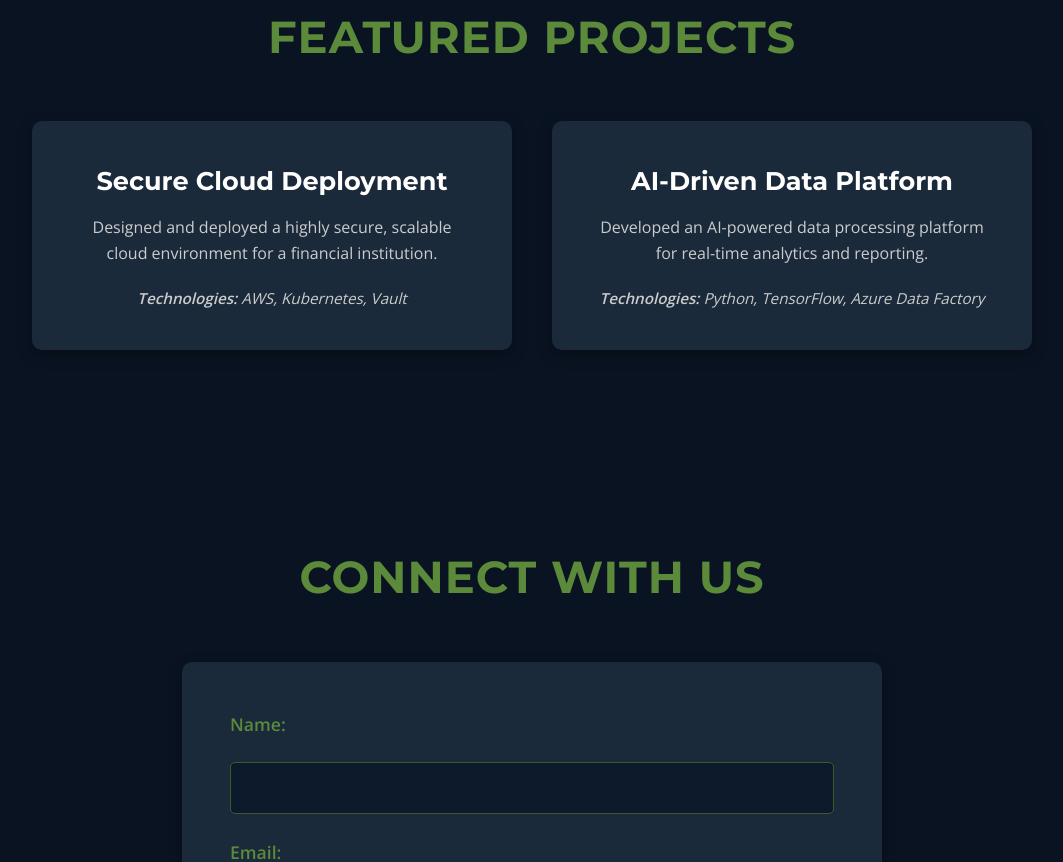
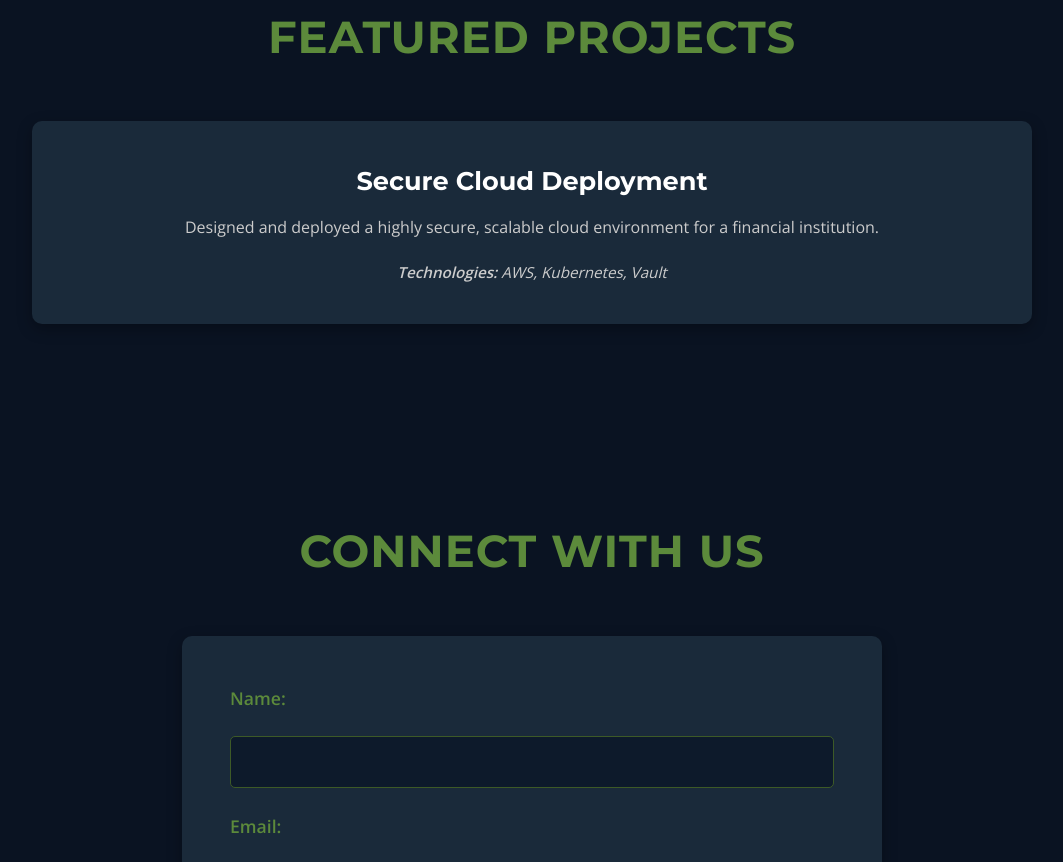
Before and after one commit to DurianLAB/homepage, a React (Create React App) app: page / in a window 1280 px wide. Shown: the part 7340-8202 px from the top of the page, without its empty margins (108-1171 px from the left). Built offline with nearby package versions, Linux system fonts and the light colour scheme.

Commit message:
remove ai-data driven project

```diff
--- a/src/components/Projects.js
+++ b/src/components/Projects.js
@@ -11,11 +11,7 @@ const Projects = () => {
             <p>Designed and deployed a highly secure, scalable cloud environment for a financial institution.</p>
             <p className="tech-stack"><strong>Technologies:</strong> AWS, Kubernetes, Vault</p>
           </div>
-          <div className="project-card">
-            <h3>AI-Driven Data Platform</h3>
-            <p>Developed an AI-powered data processing platform for real-time analytics and reporting.</p>
-            <p className="tech-stack"><strong>Technologies:</strong> Python, TensorFlow, Azure Data Factory</p>
-          </div>
+
         </div>
       </div>
     </section>
```
